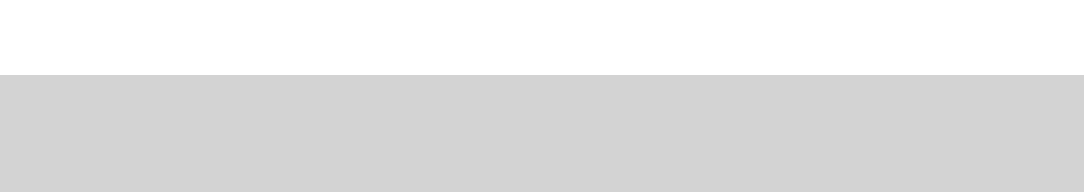
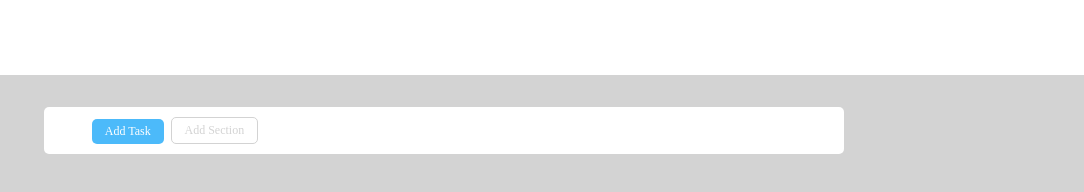
Before and after one commit to AntonioSabella/html-css-toboolist, a plain HTML site: page index.html in a window 1280 px wide. Shown: the full height of the page, 196-1280 px from the left. Drawn offline with Linux system fonts and the light colour scheme.

Commit message:
Add navigation bar

```diff
--- a/CSS/style.css
+++ b/CSS/style.css
@@ -26,3 +26,52 @@ body {
 }
 
 /* /Header */
+
+/* #mega_container */
+
+#mega_container {
+    width: 800px;
+    margin: 0 auto;
+    margin-top: 2rem;
+}
+
+/* Nav */
+
+#site_nav {
+    background-color: white;
+    border-radius: 5px;
+}
+
+#add_task {
+    background-color: rgb(76, 186, 250);
+    display: inline-block;
+    padding: 0.3rem 0.8rem 0.3rem 0.8rem;
+    margin-top: 10px;
+    margin-bottom: 10px;
+    margin-left: 3rem;
+    border-radius: 5px;
+    color: white;
+    font-size: 12px;
+    vertical-align: bottom;
+}
+
+#add_section {
+    background-color: white;
+    display: inline-block;
+    padding: 0.3rem 0.8rem 0.3rem 0.8rem;
+    margin-top: 10px;
+    margin-bottom: 10px;
+    margin-left: 0.20rem;
+    border-radius: 5px;
+    color: lightgray;
+    font-size: 12px;
+    border: 1px solid lightgray;
+    vertical-align: bottom;
+}
+
+/* /Nav */
+
+
+
+
+/* /#mega_container */
--- a/index.html
+++ b/index.html
@@ -19,7 +19,9 @@
 
     <div id="mega_container">
 
-        <nav id="site_nav"></nav>
+        <nav id="site_nav">
+            <span id="add_task">Add Task</span> <span id="add_section">Add Section</span>
+        </nav>
         <!-- /#site_nav -->
 
         <main id="site_main"></main>
```
